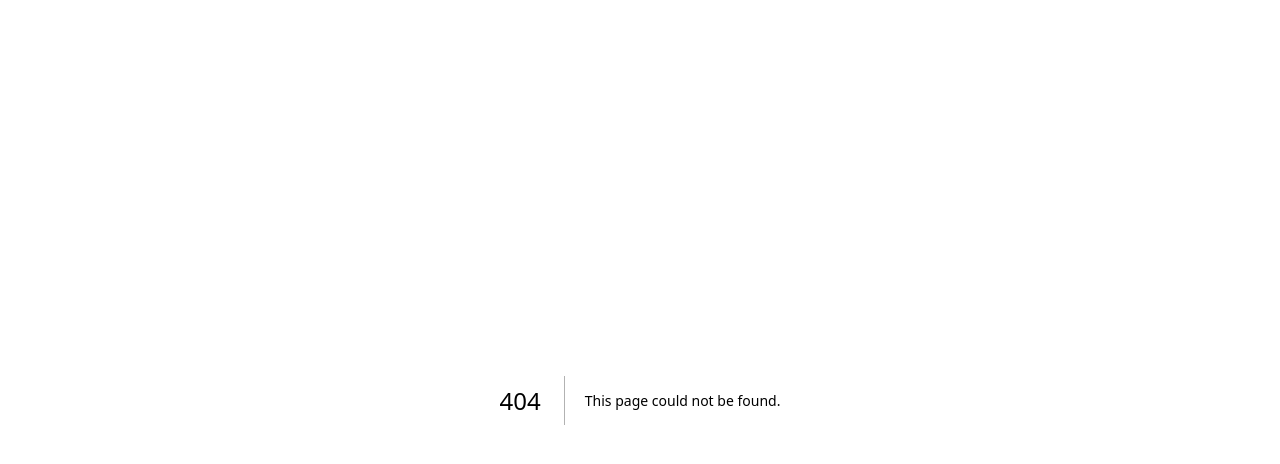
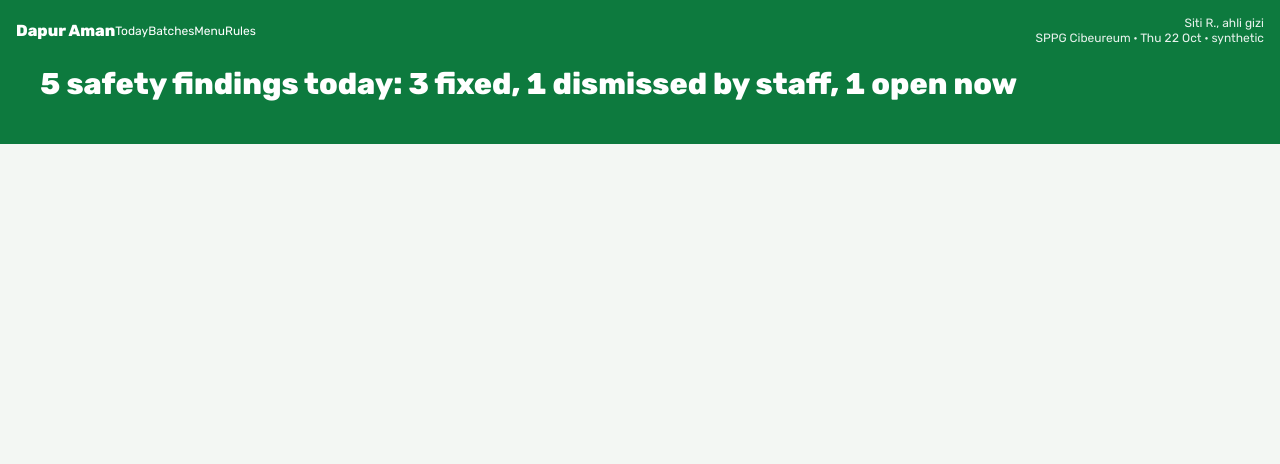
Before and after one commit to zayedrmdn/dapur-aman, a Next.js app in the folder frontend/: page /dashboard in a window 1280 px wide. Before the commit this address had no page. Shown: the top 464 px of the page. Built offline with nearby package versions, Linux system fonts and the light colour scheme; what @mui/material-nextjs would draw is missing.

Commit message:
Add dashboard header

```diff
--- /dev/null
+++ b/frontend/app/dashboard/page.tsx
@@ -0,0 +1,41 @@
+export default function Home() {
+  return (
+    <div>
+        <header className="bg-brand px-4 pt-4 pb-4 text-white">
+            {/* <div className="mx-auto flex max-w-[1440px] items-center gap-6 px-4 pt-3 md:px-6"> */}
+                <div className="flex items-center justify-between text-xs">
+                    <span className="text-base font-extrabold">Dapur Aman</span>
+                    <div className="MuiTabs-root hidden flex-1 md:flex mui-1tfef">
+                        <div style={{overflow:"hidden", marginBottom:0}} className="MuiTabs-scroller MuiTabs-fixed mui-w94xpu">
+                            <div aria-label="Sections" role="tablist" className="MuiTabs-list mui-162tvoi">
+                                <button className="MuiButtonBase-root MuiTab-root MuiTab-textColorInherit Mui-selected mui-1549ihg" type="button" role="tab" aria-selected="true">
+                                    Today
+                                    <span className="MuiTabs-indicator bg-white mui-vmn7jq"></span>
+                                </button>
+                                <button className="MuiButtonBase-root MuiTab-root MuiTab-textColorInherit mui-1549ihg" type="button" role="tab" aria-selected="false">
+                                    Batches
+                                </button>
+                                <button className="MuiButtonBase-root MuiTab-root MuiTab-textColorInherit mui-1549ihg" type="button" role="tab" aria-selected="false">
+                                    Menu
+                                </button>
+                                <button className="MuiButtonBase-root MuiTab-root MuiTab-textColorInherit mui-1549ihg" type="button" role="tab" aria-selected="false">
+                                    Rules
+                                </button>
+                            </div>
+                        </div>
+                    </div>
+                    <span className="ml-auto text-right text-xs leading-tight opacity-90">
+                        <span className="whitespace-nowrap">Siti R., ahli gizi</span>
+                        <br/>
+                        <span className="whitespace-nowrap">SPPG Cibeureum</span>
+                        <span className="hidden md:inline"> · </span>
+                        <br className="md:hidden"/>
+                        <span className="whitespace-nowrap">Thu 22 Oct · synthetic</span>
+                    </span>
+                </div>
+            {/* </div> */}
+            <h1 className="mx-auto max-w-[1440px] px-4 pt-5 pb-6 text-2xl leading-tight font-extrabold text-balance md:px-6 md:text-[30px]">5 safety findings today: 3 fixed, 1 dismissed by staff, 1 open now</h1>
+        </header>
+    </div>
+  )
+}
```
